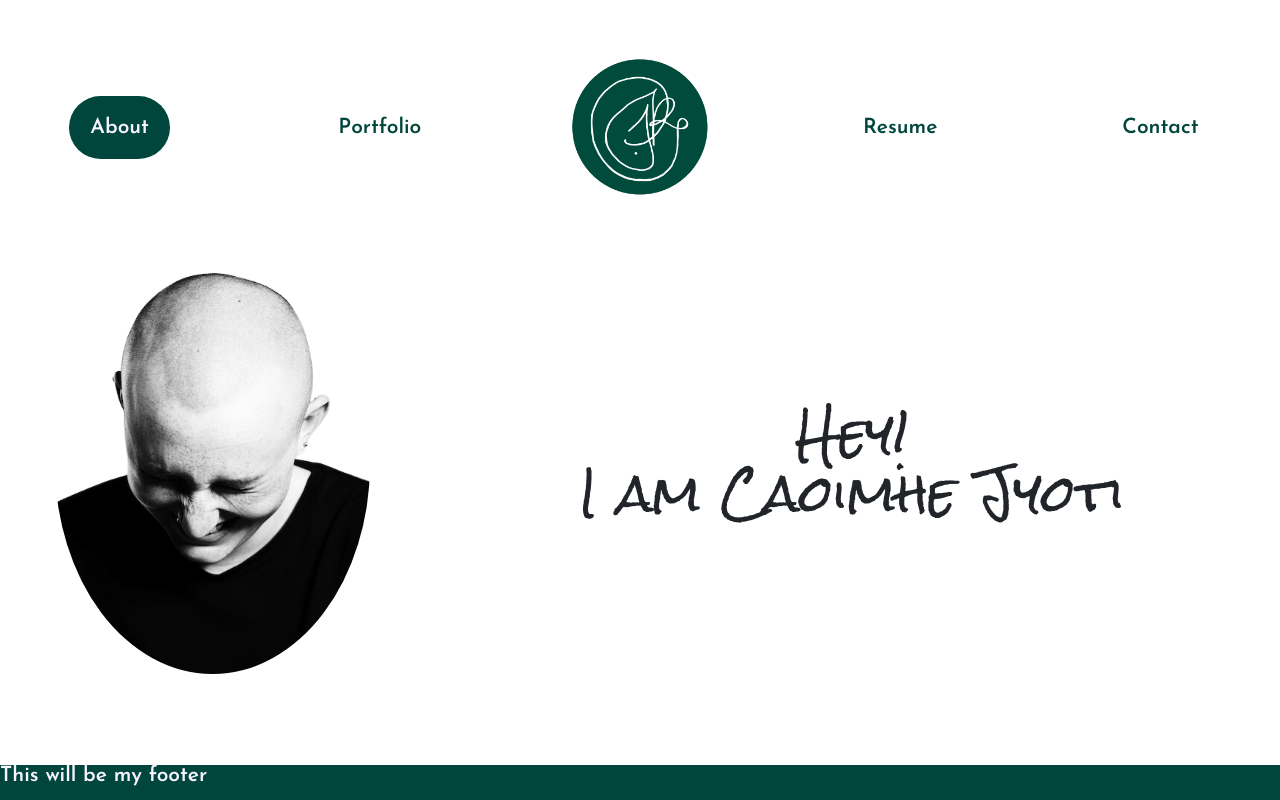
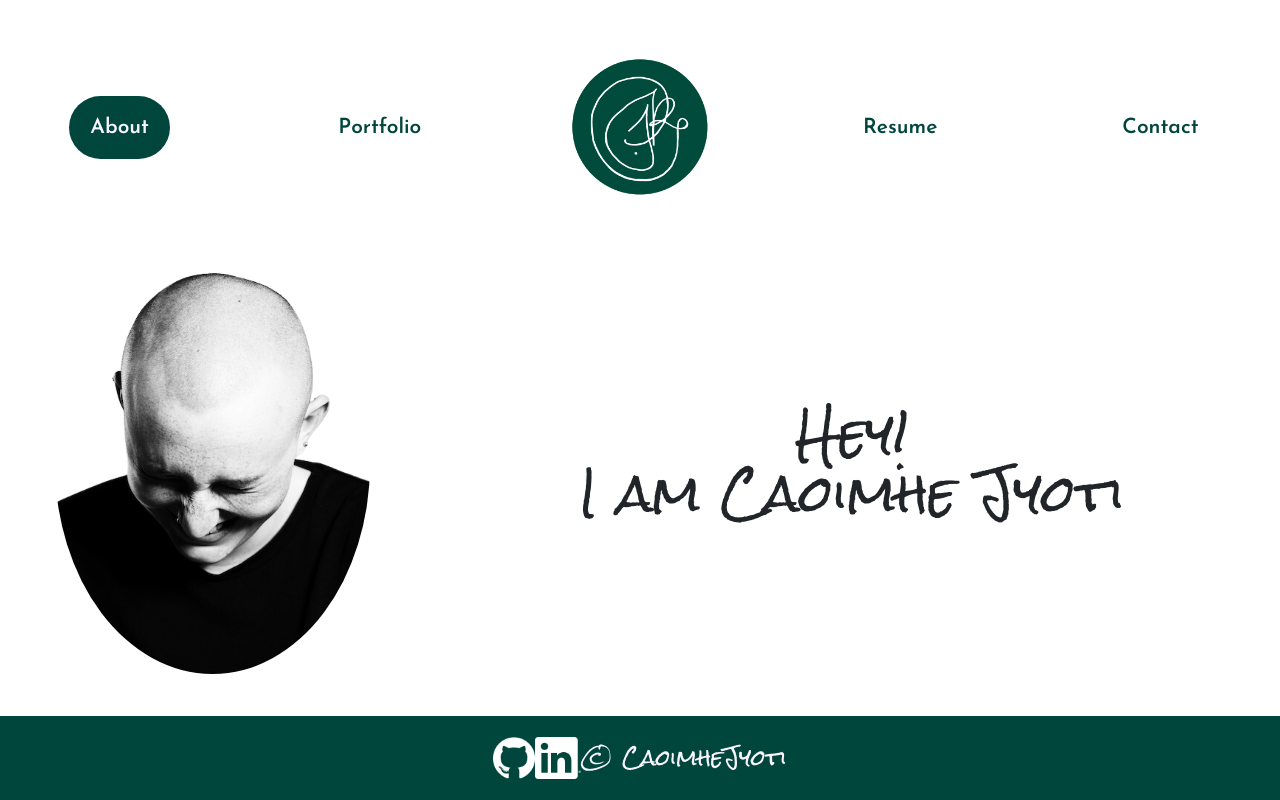
Before and after one commit to caoimhejyoti/caoimhejyoti-react, a React (Create React App) app: page / in a window 1280 px wide. Built offline with nearby package versions, Linux system fonts and the light colour scheme.

Commit message:
adding img to footer

```diff
--- a/src/components/Footer.js
+++ b/src/components/Footer.js
@@ -1,5 +1,26 @@
 import React from "react";
+import github from "./../assets/img/logos/GitHub-Mark-Light-120px-plus.png";
+import linkedin from "./../assets/img/logos/In-White-128-┬«@2x.png";
 
 export default function Footer() {
-  return <div className="footer fixed-bottom">This will be my footer</div>;
+  return (
+    <div className="footer fixed-bottom">
+      <a
+        href="https://github.com/caoimhejyoti"
+        target="blank"
+        className="footer-img"
+      >
+        <img src={github} alt="Github logo" />
+      </a>
+      <a
+        href="https://www.linkedin.com/in/caoimhe-young-84b58b61/"
+        target="blank"
+        className="footer-img"
+      >
+        <img src={linkedin} alt="Linkedin logo" />
+      </a>
+      <br />
+      <h4>© CaoimheJyoti</h4>
+    </div>
+  );
 }
--- a/src/style/App.css
+++ b/src/style/App.css
@@ -82,6 +82,10 @@ h3 {
   padding: 50px 0px;
 }
 
+h4 {
+  font-family: var(--primaryFont);
+}
+
 .navigation {
   font-family: var(--secondaryFont);
   font-size: 1.5rem;
@@ -132,19 +136,24 @@ p {
 }
 
 .footer {
-  position: absolute; /*FIXME: cannot scroll with this.... */
+  /*position: absolute; FIXME: cannot scroll with this.... */
+
   bottom: 0;
   width: 100%;
-  height: 2.5rem;
   font-family: var(--secondaryFont);
   font-size: 1.5rem;
-  /* padding: 50px 0px;
-  margin: 1rem 0rem 0rem; */
-
-  /* display: flex;
-  justify-content: space-around;
+  padding: 1.5rem;
+  /* margin: 1rem 0rem 0rem; */
+  display: flex;
   align-items: center;
-  flex-wrap: wrap; */
+  justify-content: center;
+  flex-wrap: wrap;
   background-color: var(--main-colour);
   color: var(--background);
 }
+
+.footer-img{
+  height: 3rem;
+  display: flex;
+  /* justify-content: center; */
+}
```
Also changed, not shown: src/assets/img/logos/GitHub-Mark-Light-120px-plus.png (added), src/assets/img/logos/In-White-128-┬«@2x.png (added).
